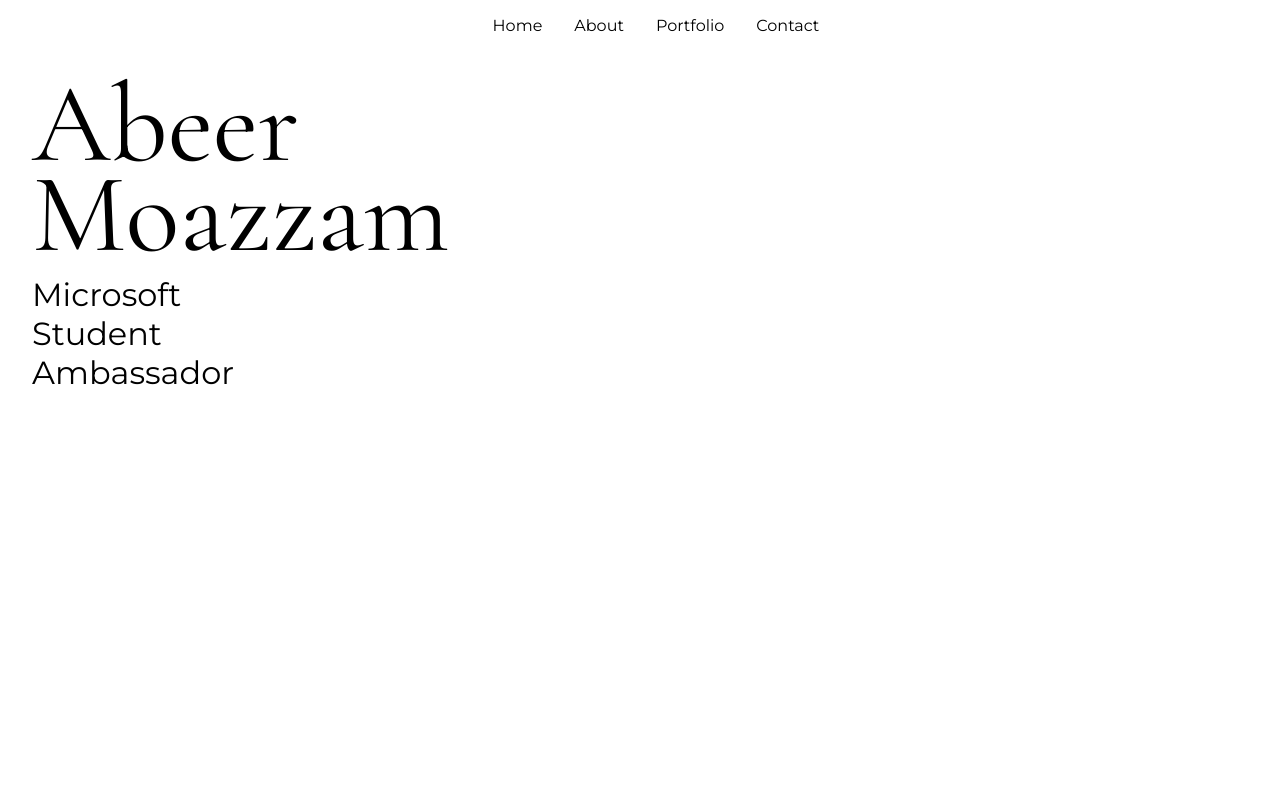
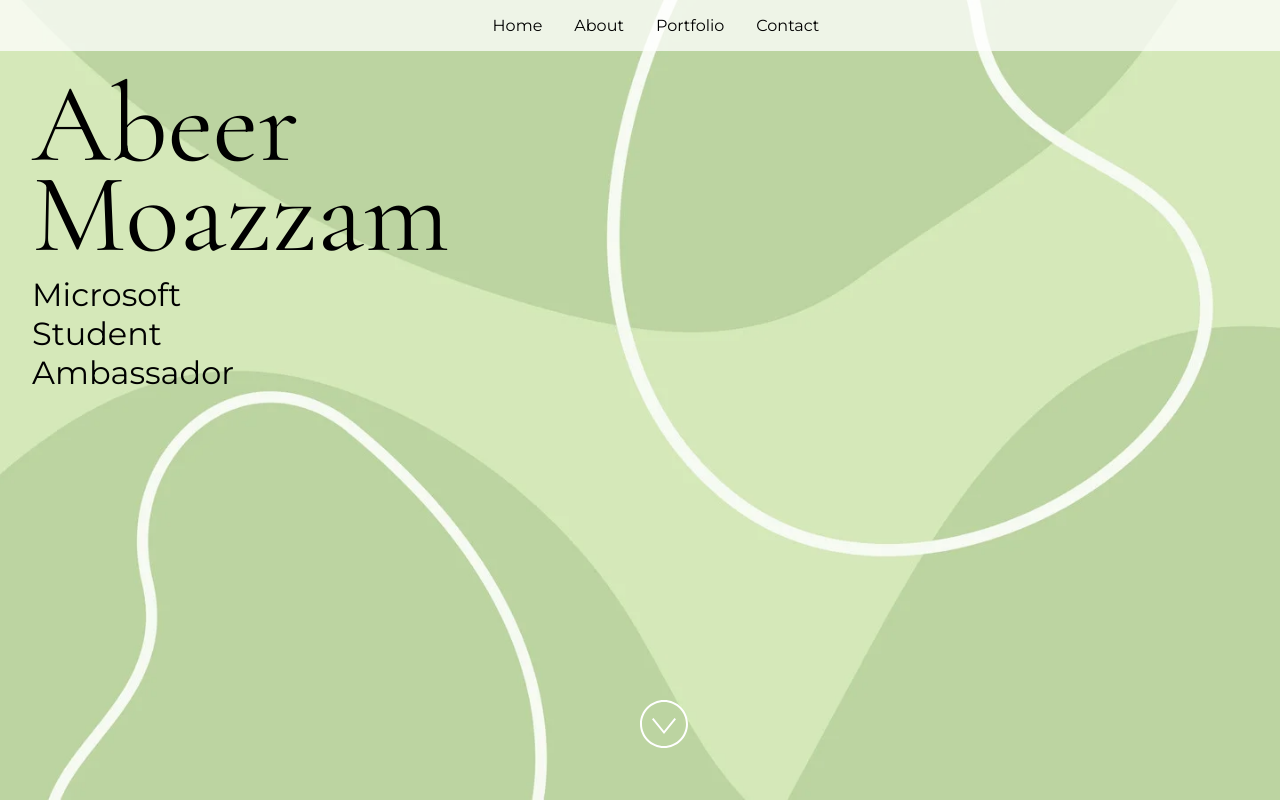
Before and after one commit to Abeermoaz/MLSA_TASK, a React (Vite) app: page / in a window 1280 px wide. Built offline with nearby package versions, Linux system fonts and the light colour scheme.

Commit message:
added an image in home

```diff
--- a/src/Components/Home.jsx
+++ b/src/Components/Home.jsx
@@ -1,18 +1,26 @@
 import React from "react";
 import arrowSvg from "../images/down-arrow.svg";
 import PropTypes from "prop-types";
-import image from "../images/image1.png"; // Main image
-import secondaryImage from "../images/new.jpg"; // Small circular image
+
+/**
+ * Home background image
+ *
+ * Below is a sample image. Upload the image of your choice into the "images"
+ * directory and import here for use. Then, set imageAltText to string that
+ * represents what you see in that image.
+ *
+ *
+ * Need an image? Check out https://unsplash.com to download a photo you
+ * freely use on your site.
+ */
+import image from "../images/web.png";
 
 const imageAltText = "Adult female in office setting leaning against a glass wall while holding a platinum Microsoft Surface Pro 7 in tablet mode preparing to write with Microsoft Surface Pen";
 
 const Home = ({ name, title }) => {
   return (
     <section id="home" className="min-height">
-      <div style={{ position: "relative", display: "inline-block" }}>
-        <img className="background" src={image} alt="" />
-        <img className="secondary-image" src={secondaryImage} style={{ position: "absolute", top: "5rem", right: "2rem", height: "4rem", width: "4rem", borderRadius: "50%" }} alt="" />
-      </div>
+      <img className="background" src={image} alt="" />
       <div style={{ position: "absolute", top: "5rem", left: "2rem", width: "17rem" }}>
         <h1>{name}</h1>
         <h2>{title}</h2>
```
Also changed, not shown: src/images/web.png (added), 1 other file (tests, documents, lock files or other folders).
